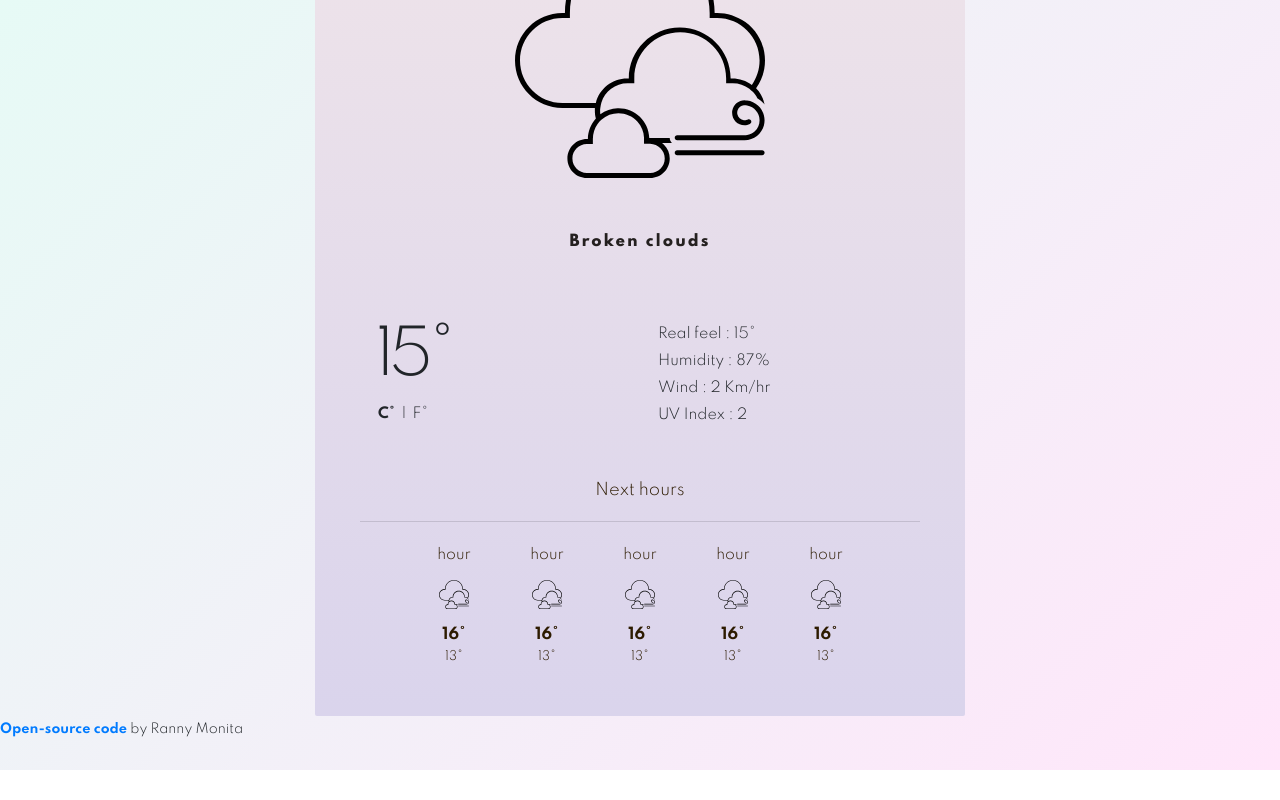
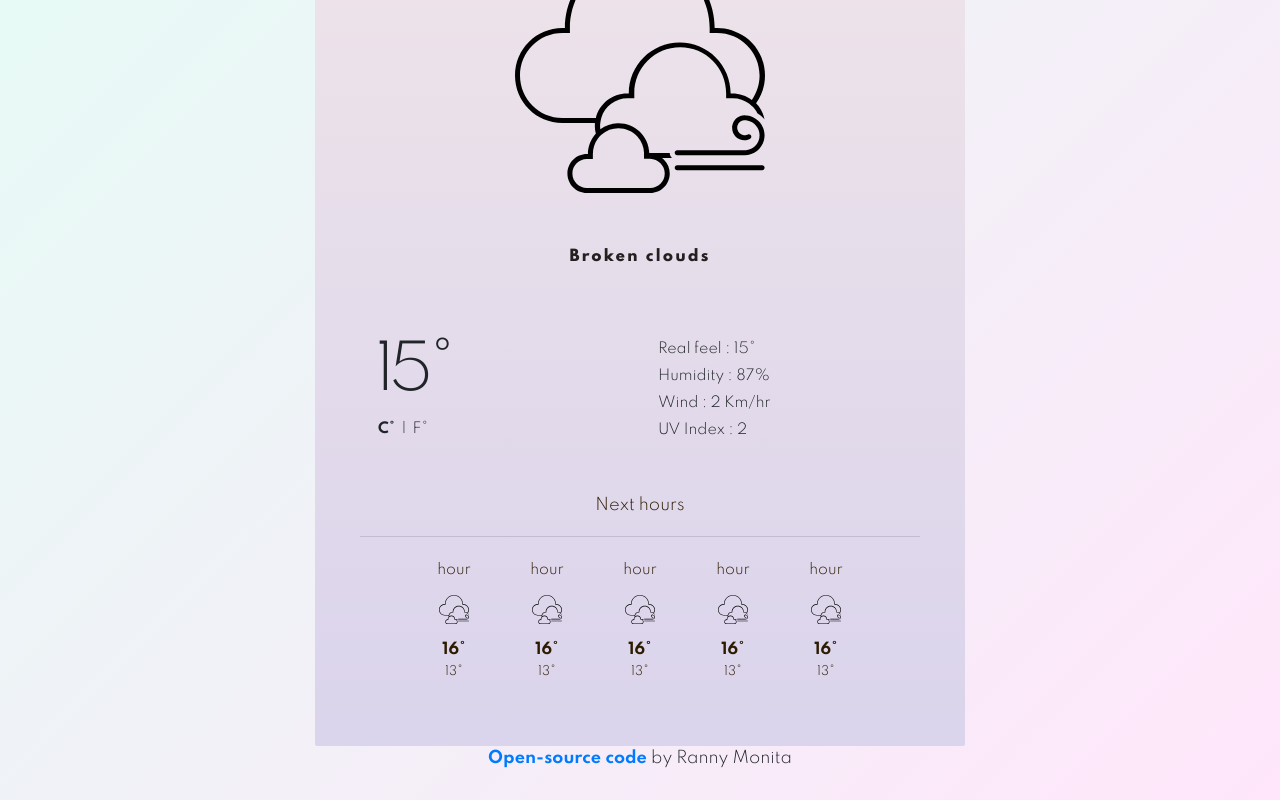
Before and after one commit to rannymonita/weather-app-react, a React (Create React App) app: page / in a window 1280 px wide. Shown: the part 287-1087 px from the top of the page. Before the commit the page ends 1057 px from the top, so only its background shows below. Built offline with nearby package versions, Linux system fonts and the light colour scheme.

Commit message:
center aligned footer

```diff
--- a/src/App.css
+++ b/src/App.css
@@ -7,7 +7,7 @@ body {
 
 .container-sm {
   margin: 0 auto;
-  padding: 30px 45px;
+  padding: 45px;
   border-radius: 2px;
   max-width: 650px;
   background-image: linear-gradient(
@@ -139,3 +139,16 @@ h4 {
   font-size: 12px;
   padding: 0%;
 }
+
+.footer .text-center {
+  text-align: center;
+  padding: 20px;
+  margin: 0 auto;
+  font-size: 9px;
+  letter-spacing: 1px;
+}
+
+.footer a {
+  text-decoration: none;
+  color: rgb(36, 32, 31);
+}
--- a/src/App.js
+++ b/src/App.js
@@ -7,6 +7,7 @@ import Forecast from "./Forecast";
 import Footer from "./Footer";
 
 import "./App.css";
+import "./Footer.css";
 
 function App() {
   return (
--- a/src/Footer.css
+++ b/src/Footer.css
@@ -1,9 +1,12 @@
-.small {
-  font-size: 10px;
-  margin: 0 auto;
+.footer .text-center {
   text-align: center;
   padding: 20px;
+  margin: 0 auto;
+  font-size: 9px;
   letter-spacing: 1px;
+}
+
+.footer a {
   text-decoration: none;
   color: rgb(36, 32, 31);
 }
--- a/src/Footer.js
+++ b/src/Footer.js
@@ -3,7 +3,8 @@ import "./Footer.css";
 
 export default function Footer() {
   return (
-    <small className="Footer">
+    <div className="Footer">
+      <p className="text-center" >
         <a
           href="https://github.com/rannymonita/weather-app-react"
           target="_blank"
@@ -12,6 +13,7 @@ export default function Footer() {
           <strong>Open-source code</strong>
         </a>{" "}
         by Ranny Monita
-    </small>
+      </p>
+    </div>
   );
 }
```
Also changed, not shown: 1 other file (tests, documents, lock files or other folders). Lines whose indentation alone changed are shown as unchanged.
